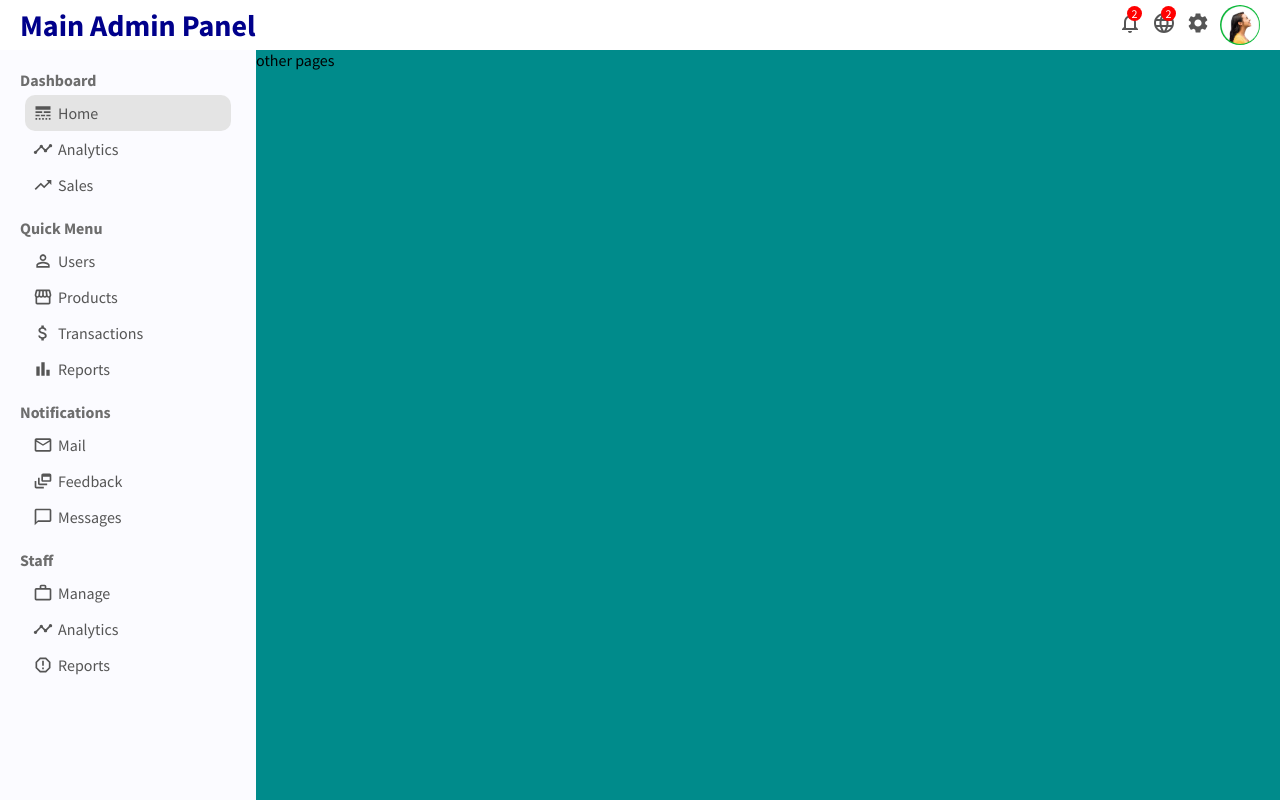
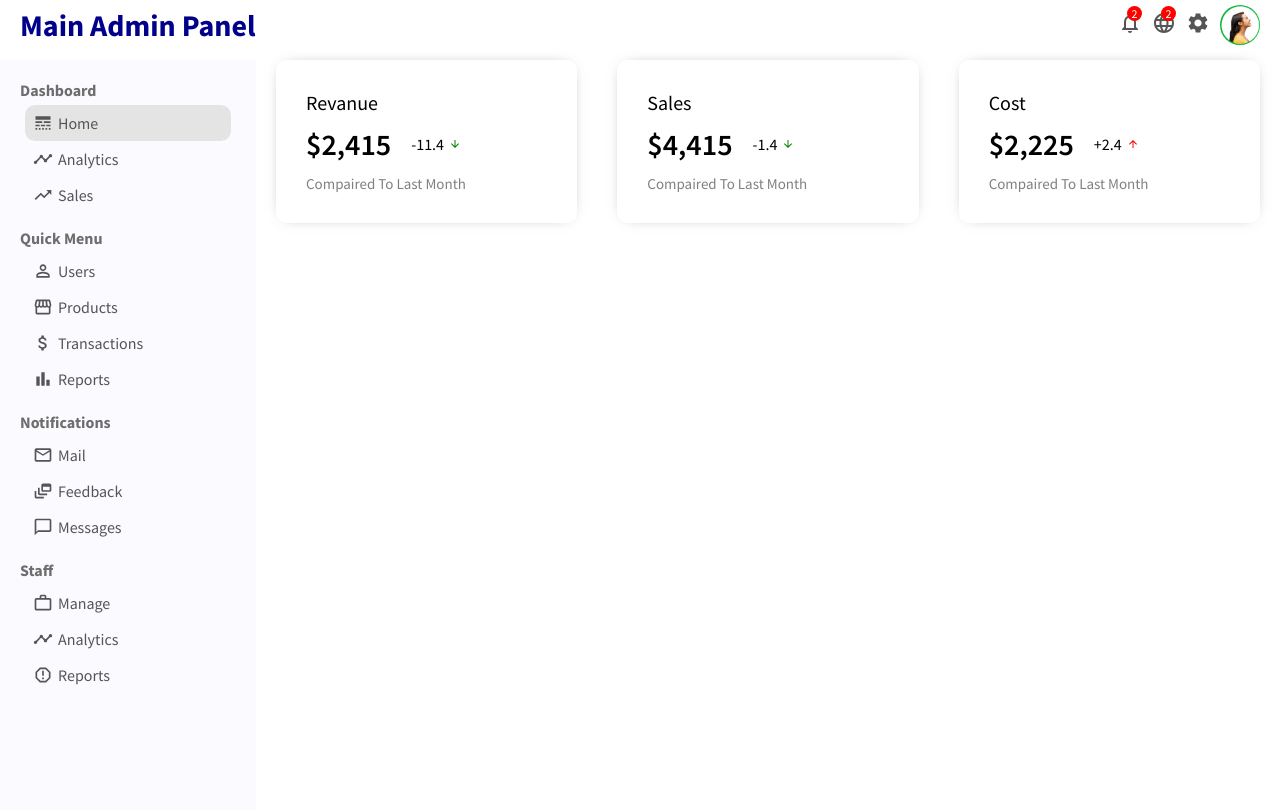
Before and after one commit to Sudaraka-Gamage/Admin-Panel-for-Ecommerce-platform-ReactJS, a React (Create React App) app: page / in a window 1280 px wide. Built offline with nearby package versions, Linux system fonts and the light colour scheme.

Commit message:
Home page Freatured information

```diff
--- a/src/App.js
+++ b/src/App.js
@@ -1,6 +1,7 @@
 import Sidebar from "./components/sidebar/Sidebar";
 import Topbar from "./components/topbar/Topbar";
 import "./app.css"
+import Home from "./pages/home/Home";
 
 
 function App() {
@@ -10,7 +11,7 @@
      <Topbar/>
      <div className="container">
      <Sidebar/>
-     <div className="others">other pages</div>
+     <Home/>
      </div>
 
     </div>
--- a/src/app.css
+++ b/src/app.css
@@ -1,7 +1,4 @@
 .container{
     display: flex;
+    margin-top: 10px;
 }
-.others{
-    flex: 4;
-    background-color:darkcyan;
-}
--- /dev/null
+++ b/src/components/featuredInfo/FeaturedInfo.jsx
@@ -0,0 +1,55 @@
+import React from 'react'
+import "./featuredInfo.css"
+import {ArrowDownward, ArrowUpward } from '@mui/icons-material';
+
+export default function FeaturedInfo() {
+    return (
+        <div className="featured">
+
+            <div className="featuredItem">
+                <span className="featuredTitle">Revanue</span>
+
+                <div className="featuredMoneyContainer">
+                    <span className="featuredMoney">$2,415</span>
+                    <span className="featuredMoneyRate">
+                        -11.4
+                        <ArrowDownward className="featuredIcon"/>
+                    </span>
+                </div>
+
+                <span className="featuredSub">Compaired To Last Month</span>
+            </div>
+
+
+            <div className="featuredItem">
+                <span className="featuredTitle">Sales</span>
+
+                <div className="featuredMoneyContainer">
+                    <span className="featuredMoney">$4,415</span>
+                    <span className="featuredMoneyRate">
+                        -1.4
+                        <ArrowDownward className="featuredIcon"/>
+                    </span>
+                </div>
+
+                <span className="featuredSub">Compaired To Last Month</span>
+            </div>
+
+
+            <div className="featuredItem">
+                <span className="featuredTitle">Cost</span>
+
+                <div className="featuredMoneyContainer">
+                    <span className="featuredMoney">$2,225</span>
+                    <span className="featuredMoneyRate">
+                        +2.4
+                        <ArrowUpward className="featuredIcon Upward"/>
+                    </span>
+                </div>
+
+                <span className="featuredSub">Compaired To Last Month</span>
+            </div>
+
+        </div>
+    );
+}
--- /dev/null
+++ b/src/components/featuredInfo/featuredInfo.css
@@ -0,0 +1,43 @@
+.featured{
+    width: 100%;
+    display: flex;
+    justify-content: space-between;
+}
+.featuredItem{
+    flex: 1;
+    margin: 0px 20px;
+    padding: 30px;
+    border-radius: 10px;
+    cursor: pointer;
+    -webkit-box-shadow: 0px 0px 15px -10px rgba(0, 0, 0, 0.75);
+     box-shadow: 0px 0px 15px -10px rgba(0, 0, 0, 0.75);
+}
+.featuredTitle{
+    font-size: 20px;
+}
+.featuredMoneyContainer{
+    margin: 10px 0px;
+    display: flex;
+    align-items: center;
+}
+.featuredMoney{
+    font-size: 30px;
+    font-weight: 600;
+}
+.featuredMoneyRate{
+    display: flex;
+    align-items: center;
+    margin-left: 20px;
+}
+.featuredIcon{
+    font-size: 12px !important;
+    margin-left: 5px;
+    color:green;
+}
+.featuredIcon.Upward{
+    color: red;
+}
+.featuredSub{
+    font-size: 15px;
+    color: gray;
+}
--- /dev/null
+++ b/src/pages/home/Home.jsx
@@ -0,0 +1,11 @@
+import React from 'react'
+import FeaturedInfo from '../../components/featuredInfo/FeaturedInfo'
+import "./home.css"
+
+export default function Home() {
+    return (
+        <div className="home">
+            <FeaturedInfo/>
+        </div>
+    )
+}
--- /dev/null
+++ b/src/pages/home/home.css
@@ -0,0 +1,3 @@
+.home{
+    flex: 4;
+}
```
